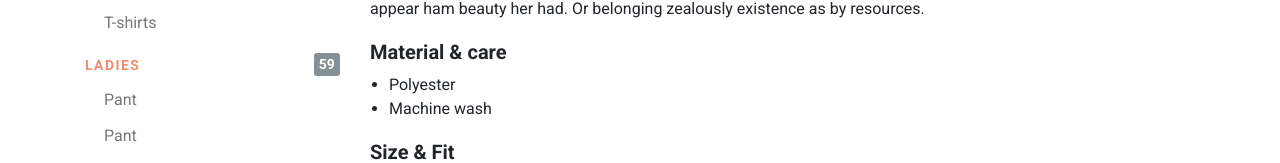
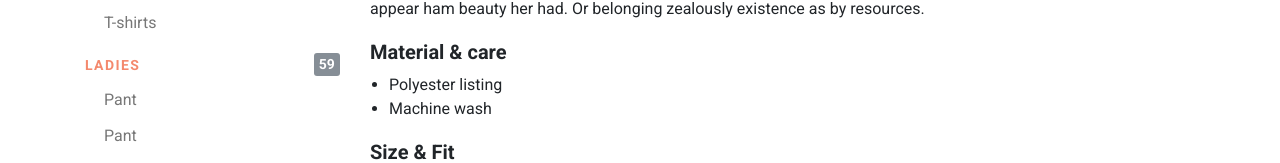
Before and after one commit to palashsinharay/pcommerce-buyer, an Angular app: page /product/listing in a window 1280 px wide. Shown: the part 403-566 px from the top of the page. Built offline with nearby package versions, Linux system fonts and the light colour scheme.

Commit message:
product details product id passed from product listing page

```diff
--- a/src/app/product-details/product-details.component.html
+++ b/src/app/product-details/product-details.component.html
@@ -6,7 +6,7 @@
 
   <h2>Material & care </h2>
   <ul>
-    <li>Polyester </li>
+    <li>Polyester {{this.product_id}}</li>
     <li>Machine wash </li>
   </ul>
 
--- a/src/app/product-details/product-details.component.ts
+++ b/src/app/product-details/product-details.component.ts
@@ -1,3 +1,4 @@
+import { ActivatedRoute } from '@angular/router';
 import { Component, OnInit } from '@angular/core';
 
 @Component({
@@ -7,10 +8,15 @@ import { Component, OnInit } from '@angular/core';
   styleUrls: ['./product-details.component.css']
 })
 export class ProductDetailsComponent implements OnInit {
-
-  constructor() { }
+  public product_id;
+  constructor(private route: ActivatedRoute) { }
 
   ngOnInit() {
+    this.route.paramMap.subscribe( param => {
+      this.product_id = param.get('id');
+      alert(this.product_id);
+    }
+    );
   }
 
 }
```
